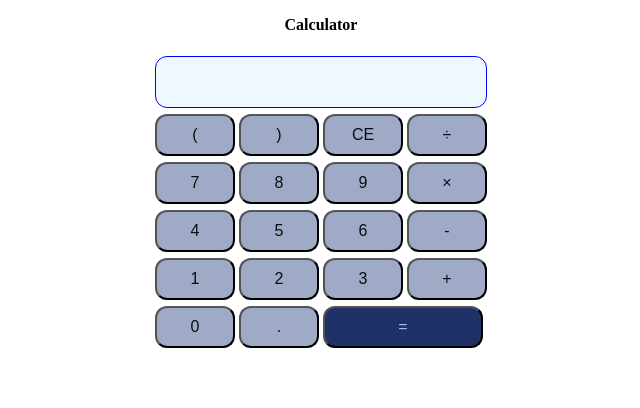
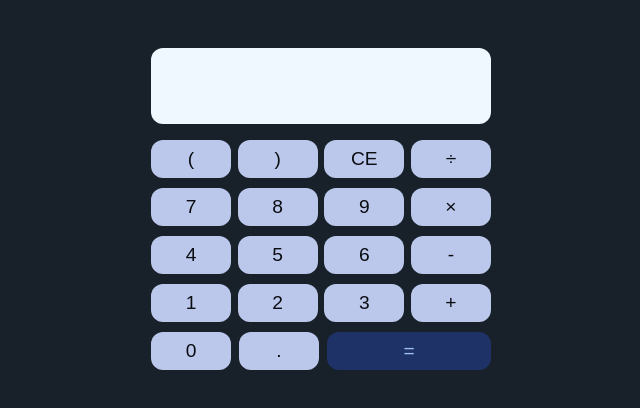
Before and after one commit to MrVajid/calci, a plain HTML site: page index.html in a window 1280 px wide. Shown: the whole page, without its empty margins (319-959 px from the left). Drawn offline with Linux system fonts and the light colour scheme.

Commit message:
Remove redundant code and Add styling

```diff
--- a/index.html
+++ b/index.html
@@ -10,12 +10,12 @@
 </head>
 <body>
     <div class="case">
-        <div id="header">
+        <!-- <div id="header">
             <p>Calculator</p>
-        </div>
+        </div> -->
         <div class="screen">
+            <div id="solution"></div>
             <div id="problem"></div>
-            <div id="solution"></div>
         </div>
         <div class="row">
             <button type="button" id="left-bracket">&#x28;</button>
--- a/script.js
+++ b/script.js
@@ -1,9 +1,14 @@
 'use strict'
 const problem = document.querySelector("#problem");
+const solution = document.querySelector("#solution");
+const clearBtn = document.querySelector("#clear");
 const infixExpr = [];
 let buffer = "";
 
 function keyFinder(event){
+    solution.textContent = '';
+    problem.setAttribute("style", "font-size: larger; font-weight: normal");
+    clearBtn.textContent = "CE";
     switch (event.key) {
         case '(':
             openBracketHandler();
@@ -42,8 +47,13 @@ function numberHandler(event) {
         if(infixExpr[infixExpr.length -1] === ')'){
             infixExpr.push('*');
         }
-        buffer = buffer + event.key.toString();
-        problem.textContent = infixExpr.join('') + buffer;
+        if(buffer.length <= 10){
+            buffer = buffer + event.key.toString();
+            problem.textContent = infixExpr.join(' ') + ' ' + buffer;
+        }
+        else{
+            alert("The number should not exceed 10 digits");
+        }
     }
 }
 
@@ -52,13 +62,7 @@ function pushBuffer() {
         if(buffer === '.') infixExpr.push(Number(0));
         else infixExpr.push(Number(buffer));
         buffer = '';
-        // problem.textContent = infixExpr.join('') + buffer;
     }
-    // else{
-    //     buffer = '';
-    //     problem.textContent = infixExpr.join('') + buffer;
-    //     // pointValue = 0;
-    // }
 }
 
 let unclosedBrackets = 0
@@ -69,7 +73,7 @@ function openBracketHandler() {
     }
     infixExpr.push('(');
     unclosedBrackets++;
-    problem.textContent = infixExpr.join('') + buffer;
+    problem.textContent = infixExpr.join(' ') + buffer;
 }
 
 function closeBracketHandler() {
@@ -78,12 +82,8 @@ function closeBracketHandler() {
         infixExpr[infixExpr.length -1] === ')')){
             infixExpr.push(')');
             unclosedBrackets--;
-            problem.textContent = infixExpr.join('') + buffer;
-        // if(typeof infixExpr[infixExpr.length -1] === "number" || infixExpr[infixExpr.length -1] === ')'){
-        //     infixExpr.push(')');
-        //     unclosedBrackets--;
-        //     problem.textContent = infixExpr.join('') + buffer;
-        // }
+            problem.textContent = infixExpr.join(' ') + buffer;
+
     }
 }
 
@@ -91,83 +91,43 @@ function mulDivHandler(op) {
     pushBuffer();
     if(typeof infixExpr[infixExpr.length -1] === "number" || infixExpr[infixExpr.length -1] === ')'){
         infixExpr.push(`${op}`);
-        problem.textContent = infixExpr.join('') + buffer;
+        problem.textContent = infixExpr.join(' ') + buffer;
     }
 }
-
-// function multiplyHandler() {
-//     pushBuffer();
-//     if(typeof infixExpr[infixExpr.length -1] === "number" || infixExpr[infixExpr.length -1] === ')'){
-//         infixExpr.push('*');
-//         problem.textContent = infixExpr.join('') + buffer;
-//     }
-// }
 
 function subtractHanddler() {
     pushBuffer();
     if(typeof infixExpr[infixExpr.length -1] === "undefined" || infixExpr[infixExpr.length -1] === '('){
-        // .log(infixExpr[infixExpr.length -1]);console
-
         infixExpr.push(Number(0));
         infixExpr.push('-');
-        problem.textContent = infixExpr.join('') + buffer;
+        problem.textContent = infixExpr.join(' ') + buffer;
     }
     addSubHandler('-');
-    // else if(typeof infixExpr[infixExpr.length -1] === "number" || infixExpr[infixExpr.length -1] === ')'){
-    //     infixExpr.push('-');
-    //     problem.textContent = infixExpr.join('') + buffer;
-    // }
 }
 
 function addSubHandler(op){
     pushBuffer();
     if(typeof infixExpr[infixExpr.length -1] === "number" || infixExpr[infixExpr.length -1] === ')'){
         infixExpr.push(`${op}`);
-        problem.textContent = infixExpr.join('') + buffer;
+        problem.textContent = infixExpr.join(' ') + buffer;
     }
 }
 
 function clear() {
     if(buffer.length === 0){
-        // if(infixExpr[infixExpr.length -1] === '+'||
-        //     infixExpr[infixExpr.length -1] === '-'||
-        //     infixExpr[infixExpr.length -1] === '*'||
-        //     infixExpr[infixExpr.length -1] === '/'){
-        //          infixExpr.pop();
-        //          problem.textContent = infixExpr.join('') + buffer;
-        //     }
-        //  else if(infixExpr[infixExpr.length -1] === '('){
-        //      infixExpr.pop();
-        //      unclosedBrackets--;
-        //      problem.textContent = infixExpr.join('') + buffer;
-        //  }
-        //  else if(infixExpr[infixExpr.length -1] === ')'){
-        //      infixExpr.pop();
-        //      unclosedBrackets++;
-        //      problem.textContent = infixExpr.join('') + buffer;
-        //  }
         let bin = infixExpr.pop();
         if(bin === '(') unclosedBrackets--;
         else if(bin === ')') unclosedBrackets++;
         if(typeof infixExpr[infixExpr.length -1] === "number"){
             buffer = infixExpr[infixExpr.length -1].toString();
             infixExpr.pop();
-            // problem.textContent = infixExpr.join('') + buffer;
         }
     }
     else if(buffer.length !== 0){
         buffer = buffer.slice(0, -1);
-        // problem.textContent = infixExpr.join('') + buffer;
     }
-    problem.textContent = infixExpr.join('') + buffer;
+    problem.textContent = infixExpr.join(' ') + buffer;
 }
-
-// function viewInfix() {
-//     console.log(infixExpr.join('') + buffer);
-// }
-// problem.textContent = infixExpr.join('') + buffer;
-
-
 
   function equalsHandler() {
     pushBuffer();
@@ -175,7 +135,11 @@ function clear() {
         while(unclosedBrackets){
             closeBracketHandler();
         }
-        problem.textContent = infixExpr.join('') + buffer;
-        // console.log(infixExpr.join('') + buffer);
+        solution.textContent = infixExpr.join(' ') + ' =';
+        problem.textContent = eval(infixExpr.join(''));
+        problem.setAttribute("style", "font-size: 1.4rem; font-weight: bold");
+        clearBtn.textContent = "AC";
+        infixExpr.length = 0;
+
     }
   }
--- a/style.css
+++ b/style.css
@@ -3,34 +3,63 @@ body {
     justify-content: center;
     align-items: center;
     margin: 0;
+    background: #182029;
+
 }
 .case, .screen {
     display: flex;
     flex-direction: column;
-    gap: 6px;
+
+    gap: 10px;
+    margin-top: 24px;
 }
-#header {
-    text-align: center;
-    font-size: 1rem;
-    font-weight: 800;
+.case {
+    width: 340px;
 }
 .screen {
-    height: 50px;
+    padding: 8px;
+    max-width: 100%;
+}
+.row {
+    display: flex;
+    flex-direction: row;
+    justify-content: space-between;
+    width: 0;
+    min-width: 100%;
+}
+/* #header {
+    text-align: center;
+    font-size: 1.3rem;
+    font-weight: 800;
+    margin-bottom: 4px;
+} */
+.screen {
+    min-height: 60px;
     background-color: aliceblue;
     border-radius: 12px;
-    border: 1px solid blue;
+    margin-bottom: 6px;
+    /* border: 1px solid blue; */
+}
+#problem, #solution {
+    min-height: 25px;
+    min-width: 100%;
+    word-wrap: break-word;
+    font-size: larger;
+    text-align: right;
 }
 button {
     width: 80px;
-    padding: 10px 0;
+    padding: 8px 0;
     border-radius: 12px;
+    border: 0px;
     text-align: center;
-    font-size: 1rem;
+    font-size: 1.2em;
     color: #0a0d11;
-    background-color: #9faac7;
+    background-color: #bbc8eb;
 }
 #equals {
-    width: 160px;
+    width: 164px;
     color: #9dc0ef;
+    /* border: 1px solid #bbc8eb; */
     background-color: #1f3267;
 }
```
